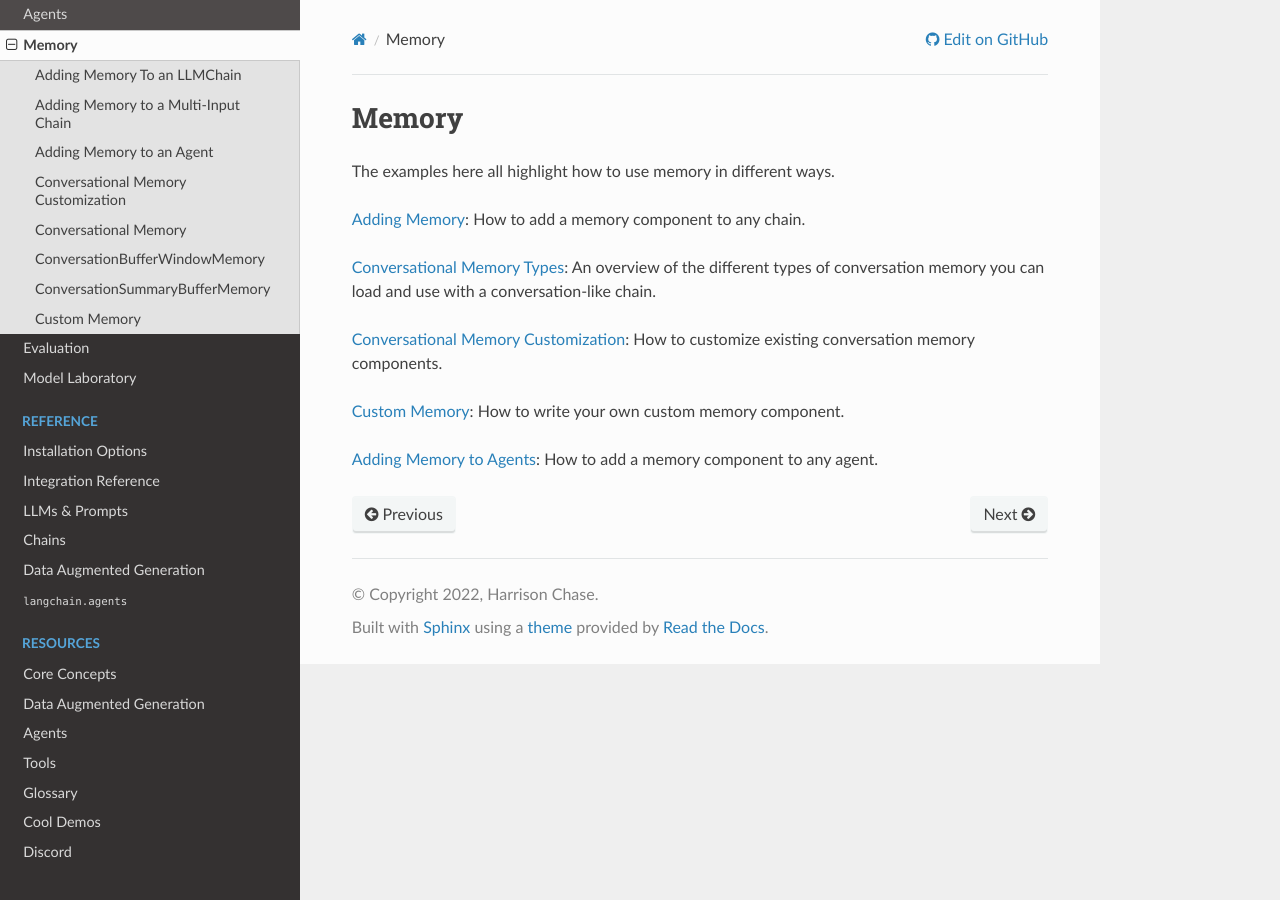
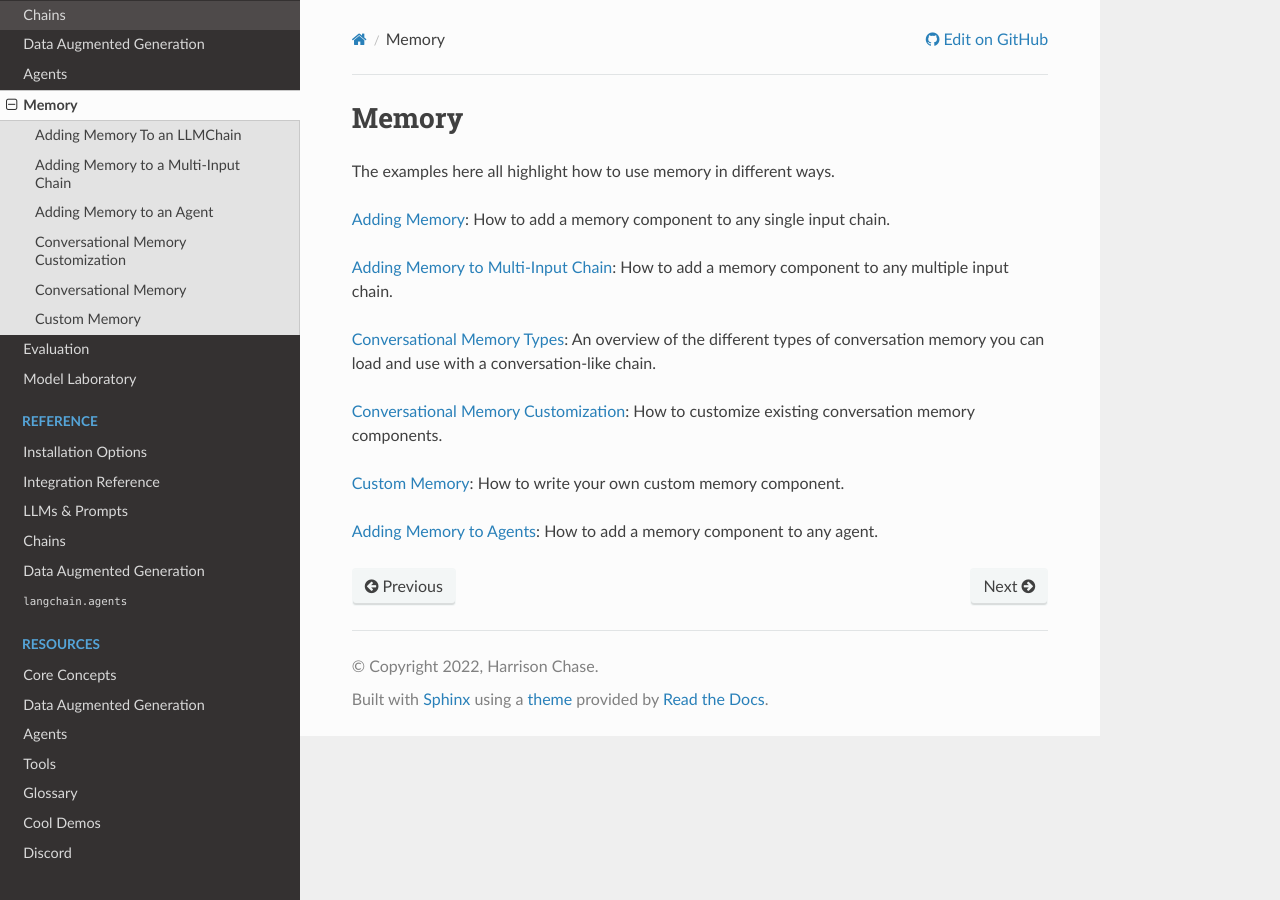
Before and after one commit to ZinedineDumas/React-Python, a Sphinx documentation site: the page built from docs/examples/memory.rst, in a window 1280 px wide. Built offline with Sphinx 7.4.7 and the Read the Docs theme 2.0.0, drawn with Linux system fonts in a browser that asks for light colours.

Commit message:
Harrison/v0050 (#452)

```diff
--- a/docs/examples/memory.rst
+++ b/docs/examples/memory.rst
@@ -3,7 +3,9 @@ Memory
 
 The examples here all highlight how to use memory in different ways.
 
-`Adding Memory <memory/adding_memory.ipynb>`_: How to add a memory component to any chain.
+`Adding Memory <memory/adding_memory.ipynb>`_: How to add a memory component to any single input chain.
+
+`Adding Memory to Multi-Input Chain <memory/adding_memory_chain_multiple_inputs.ipynb>`_: How to add a memory component to any multiple input chain.
 
 `Conversational Memory Types <memory/conversational_memory.ipynb>`_: An overview of the different types of conversation memory you can load and use with a conversation-like chain.
 
--- a/pyproject.toml
+++ b/pyproject.toml
@@ -1,6 +1,6 @@
 [tool.poetry]
 name = "langchain"
-version = "0.0.49"
+version = "0.0.50"
 description = "Building applications with LLMs through composability"
 authors = []
 license = "MIT"
```
Also changed, not shown: docs/examples/memory/conversational_memory.ipynb.
